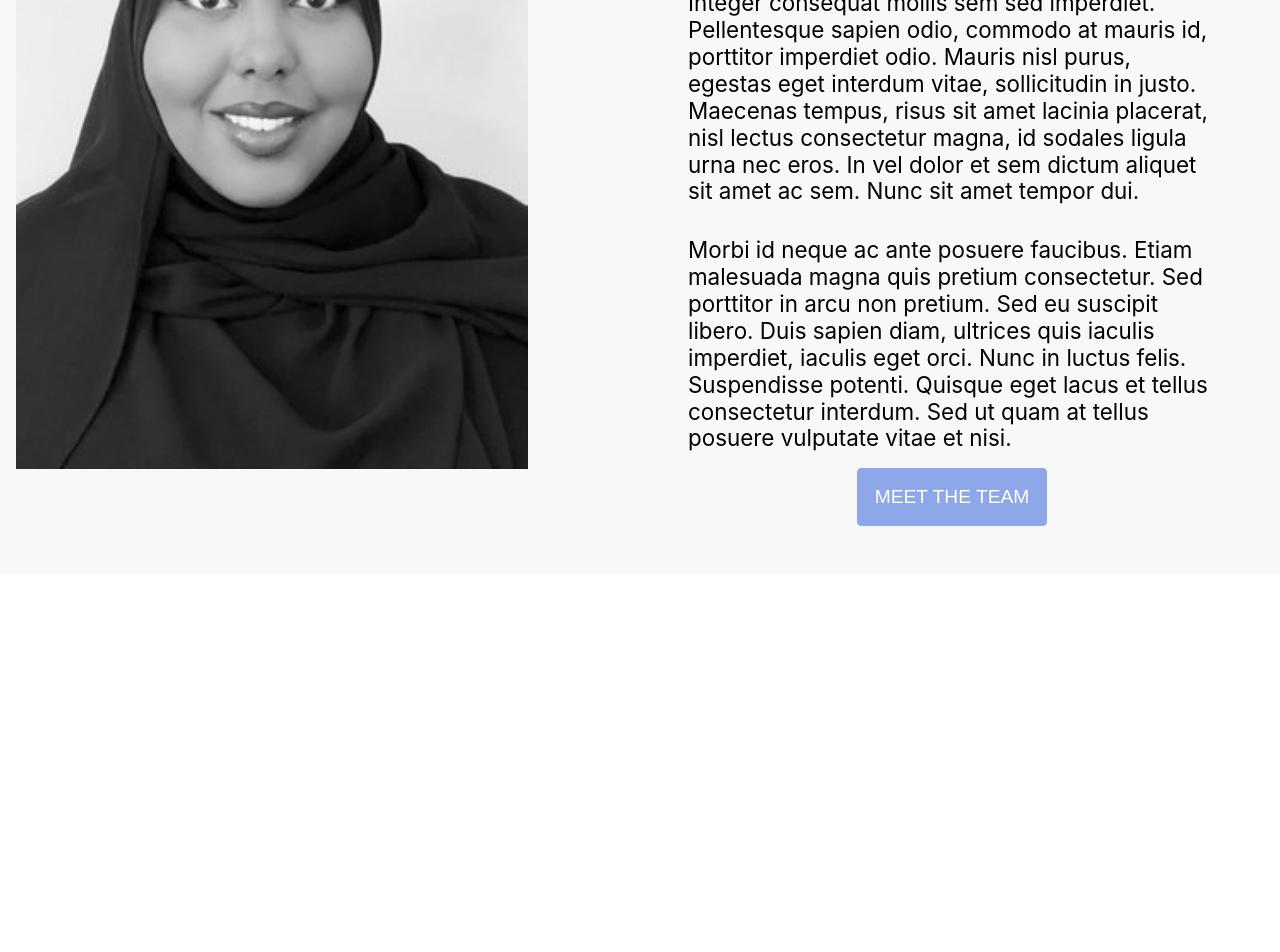
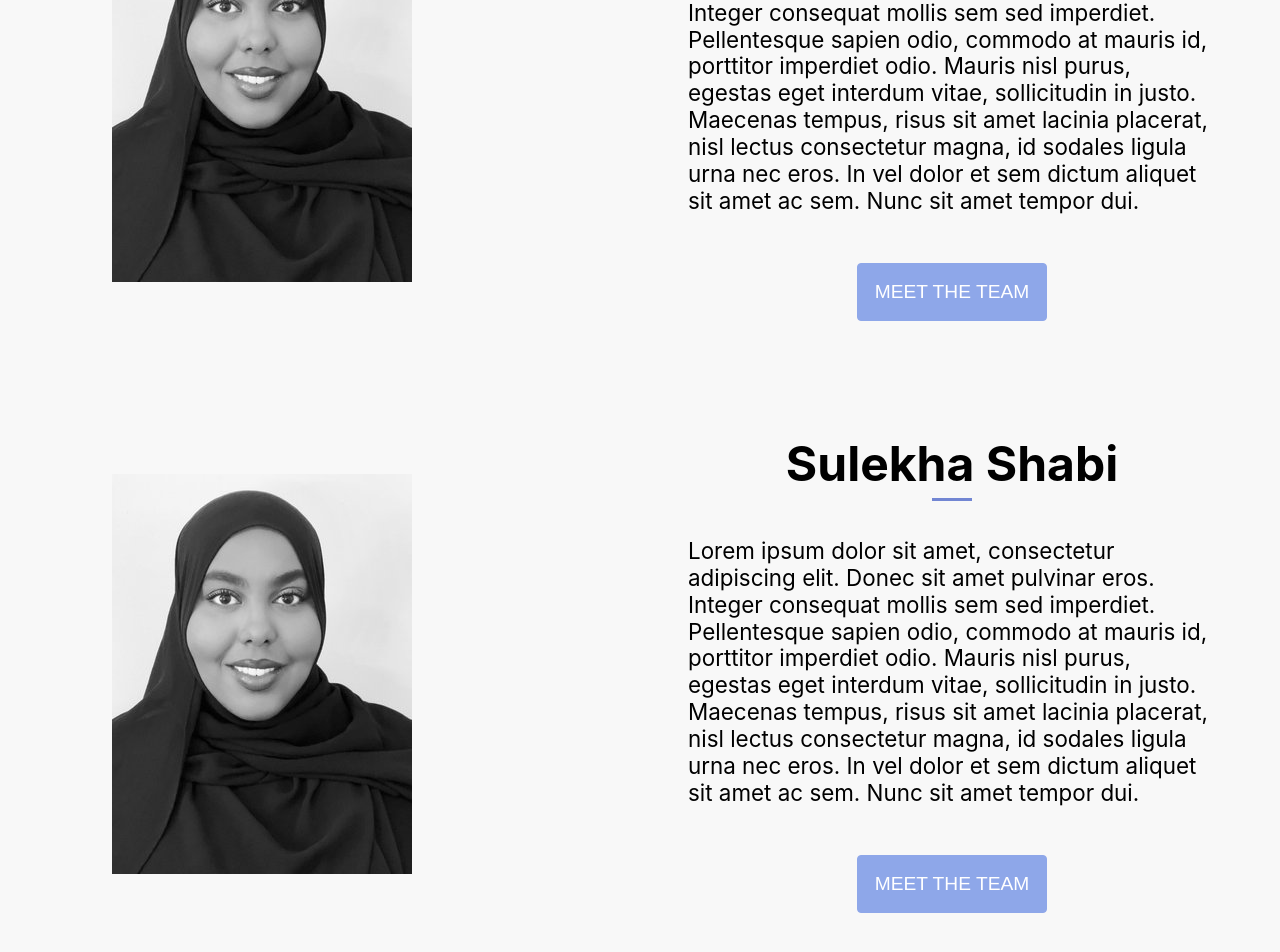
Before and after one commit to salmy101/MMW, a React (Create React App) app: page / in a window 1280 px wide. Shown: the part 1142-2094 px from the top of the page. Before the commit the page ends 1716 px from the top, so only its background shows below. Built offline with nearby package versions, Linux system fonts and the light colour scheme.

Commit message:
about section complete

```diff
--- a/src/components/About.css
+++ b/src/components/About.css
@@ -17,8 +17,9 @@
   font-size: 3rem;
 }
 .about .container img {
-  padding: 0rem;
-  width: 40vw;
+  padding: 6rem;
+  /* width: 40vw; */
+
 }
 
 .about .col-2 {
@@ -55,6 +56,7 @@
   .about .container img {
       padding: 0rem;
       width: 90vw;
+
   }
 
   .about .container .col-2 {
--- a/src/components/About.js
+++ b/src/components/About.js
@@ -12,10 +12,18 @@ const About = () => {
           <h2>Siciida Ibrahim</h2>
           <span className='line'></span>
           <p>Lorem ipsum dolor sit amet, consectetur adipiscing elit. Donec sit amet pulvinar eros. Integer consequat mollis sem sed imperdiet. Pellentesque sapien odio, commodo at mauris id, porttitor imperdiet odio. Mauris nisl purus, egestas eget interdum vitae, sollicitudin in justo. Maecenas tempus, risus sit amet lacinia placerat, nisl lectus consectetur magna, id sodales ligula urna nec eros. In vel dolor et sem dictum aliquet sit amet ac sem. Nunc sit amet tempor dui.</p>
-          <p>Morbi id neque ac ante posuere faucibus. Etiam malesuada magna quis pretium consectetur. Sed porttitor in arcu non pretium. Sed eu suscipit libero. Duis sapien diam, ultrices quis iaculis imperdiet, iaculis eget orci. Nunc in luctus felis. Suspendisse potenti. Quisque eget lacus et tellus consectetur interdum. Sed ut quam at tellus posuere vulputate vitae et nisi.</p>
           <button className='button'>Meet the Team</button>
         </div>
 
+
+
+        <img src={sabrine} alt='sabrine'/>
+        <div className='col-2'>
+          <h2>Sulekha Shabi</h2>
+          <span className='line'></span>
+          <p>Lorem ipsum dolor sit amet, consectetur adipiscing elit. Donec sit amet pulvinar eros. Integer consequat mollis sem sed imperdiet. Pellentesque sapien odio, commodo at mauris id, porttitor imperdiet odio. Mauris nisl purus, egestas eget interdum vitae, sollicitudin in justo. Maecenas tempus, risus sit amet lacinia placerat, nisl lectus consectetur magna, id sodales ligula urna nec eros. In vel dolor et sem dictum aliquet sit amet ac sem. Nunc sit amet tempor dui.</p>
+          <button className='button'>Meet the Team</button>
+        </div>
 
       </div>
 
```
